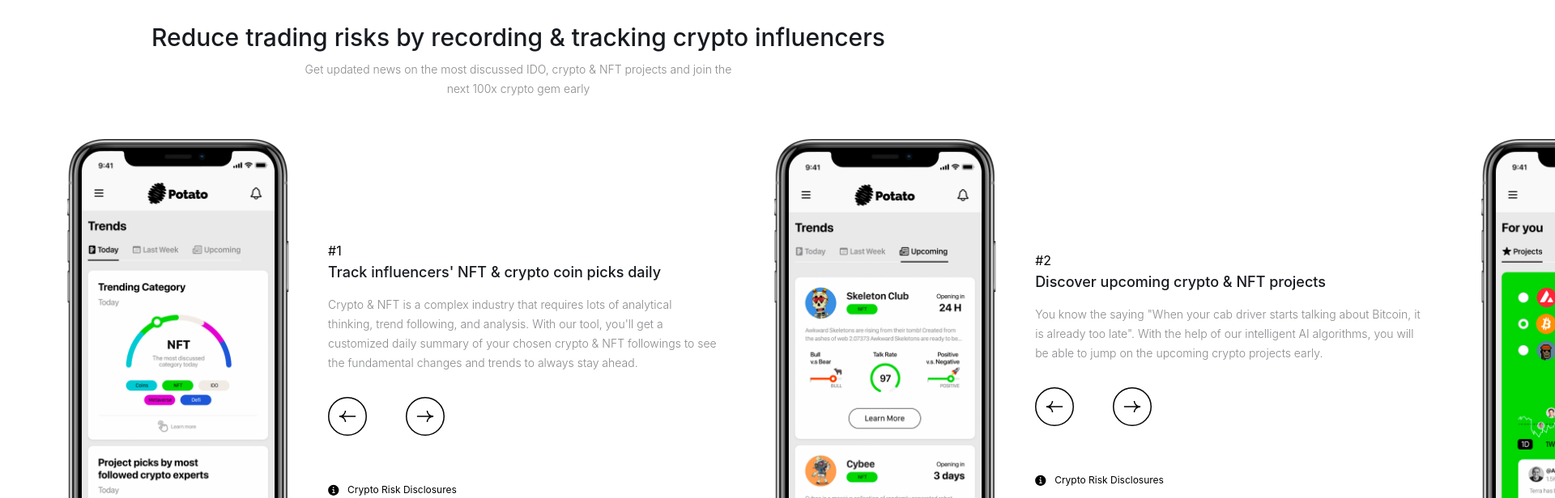
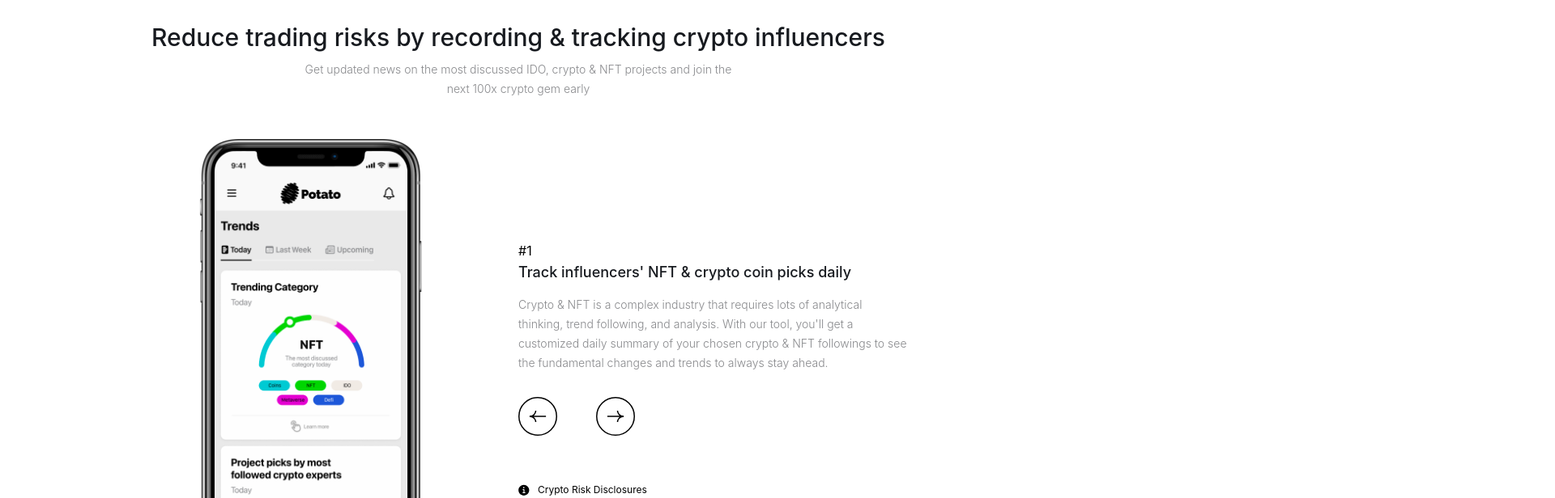
Before and after one commit to svarainis450/react-frontend, a React (Create React App) app: page / in a window 1280 px wide. Shown: the part 860-1476 px from the top of the page at 81% size, 1920 px wide, since content can reach past the window. Built offline with nearby package versions, Linux system fonts and the light colour scheme.

Commit message:
main - fix for prod

```diff
--- a/src/Components/Global/TrendsElements/Top3ElementsSlider/Top3ElementsSlider.scss
+++ b/src/Components/Global/TrendsElements/Top3ElementsSlider/Top3ElementsSlider.scss
@@ -1,52 +1,52 @@
-@import '../../../../utils/breakpointsMixins.scss';
+// @import '../../../../utils/breakpointsMixins.scss';
 
-.swiper,
-.swiper-wrapper,
-.swiper-slide,
-.swiper-pagination {
-  @include tablet {
-    all: unset !important;
-  }
-}
+// .swiper,
+// .swiper-wrapper,
+// .swiper-slide,
+// .swiper-pagination {
+//   @include tablet {
+//     all: unset !important;
+//   }
+// }
 
-.swiper-pagination {
-  position: static;
-  margin: 16px 0 0;
-  align-items: center !important;
+// .swiper-pagination {
+//   position: static;
+//   margin: 16px 0 0;
+//   align-items: center !important;
 
-  .swiper-pagination-bullet {
-    background-color: var(--color-black) !important;
-    opacity: 1 !important;
-  }
-  .swiper-pagination-bullet-active {
-    width: 10px;
-    height: 10px;
-    background-color: var(--color-white) !important;
-    border: 1px solid var(--color-black);
-  }
-}
+//   .swiper-pagination-bullet {
+//     background-color: var(--color-black) !important;
+//     opacity: 1 !important;
+//   }
+//   .swiper-pagination-bullet-active {
+//     width: 10px;
+//     height: 10px;
+//     background-color: var(--color-white) !important;
+//     border: 1px solid var(--color-black);
+//   }
+// }
 
-.swiper-slide.swiper-slide-duplicate,
-.swiper-pagination {
-  @include tablet {
-    display: none !important;
-  }
-}
+// .swiper-slide.swiper-slide-duplicate,
+// .swiper-pagination {
+//   @include tablet {
+//     // display: none !important;
+//   }
+// }
 
-.swiper-wrapper {
-  @include tablet {
-    display: grid !important;
-    grid-template-columns: repeat(3, 1fr) !important;
-    grid-auto-rows: 1fr !important;
-    grid-gap: 20px !important;
-    padding: 0 16px !important;
+// .swiper-wrapper {
+//   @include tablet {
+//     display: grid !important;
+//     grid-template-columns: repeat(3, 1fr) !important;
+//     grid-auto-rows: 1fr !important;
+//     grid-gap: 20px !important;
+//     padding: 0 16px !important;
 
-    max-width: 1300px !important;
-    margin: 0 auto 20px !important;
-    box-sizing: border-box !important;
+//     max-width: 1300px !important;
+//     margin: 0 auto 20px !important;
+//     box-sizing: border-box !important;
 
-    .card {
-      height: 100% !important;
-    }
-  }
-}
+//     .card {
+//       height: 100% !important;
+//     }
+//   }
+// }
```
Also changed, not shown: 1 other file (tests, documents, lock files or other folders).
